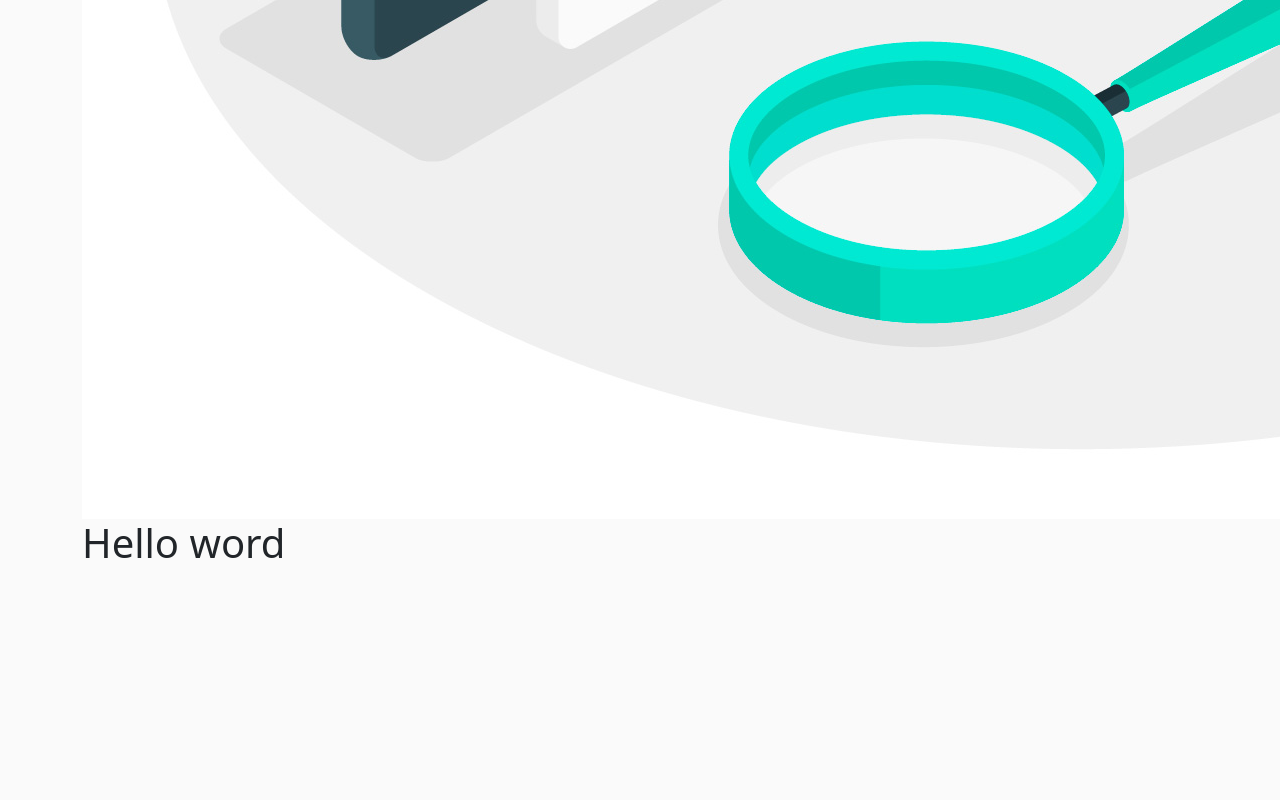
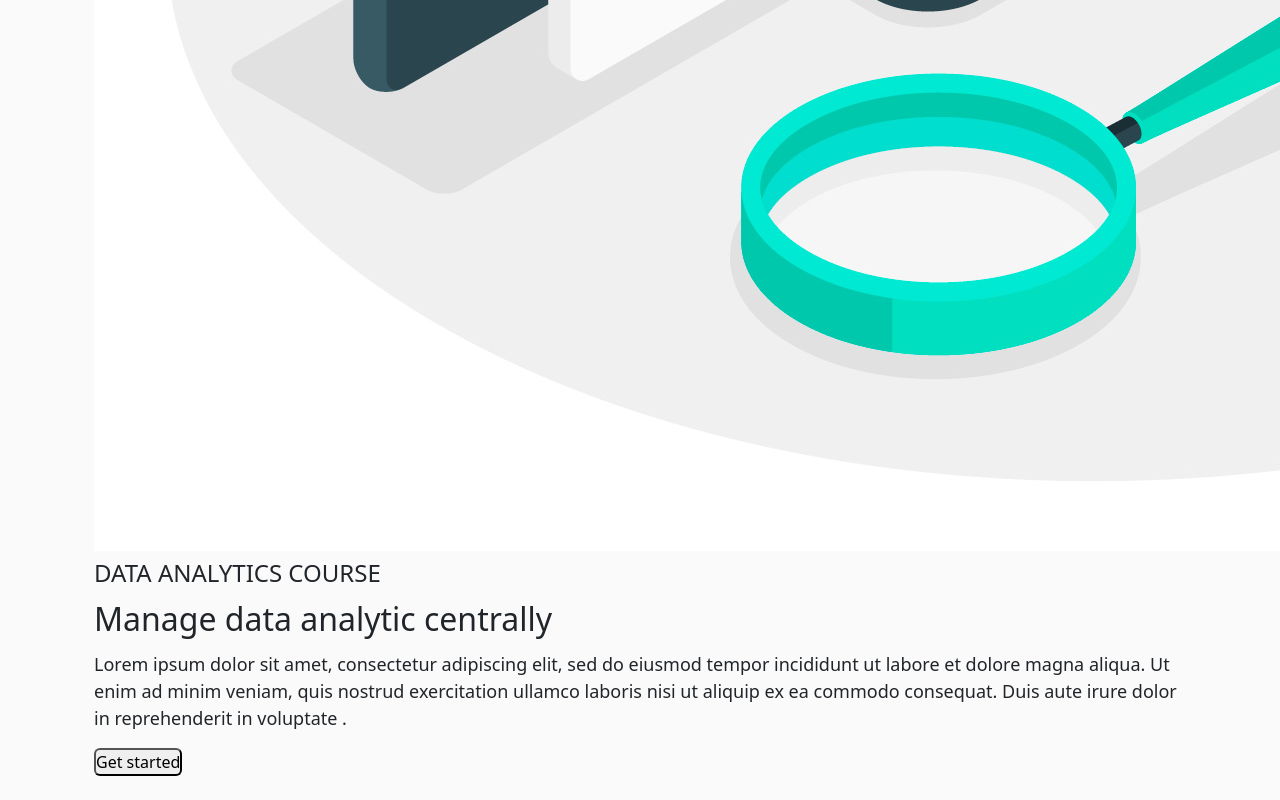
Before and after one commit to tarikbouari/Tailwind-App, a React (Create React App) app: page / in a window 1280 px wide. Shown: the part 3450-4250 px from the top of the page. Before the commit the page ends 4025 px from the top, so only its background shows below. Built offline with nearby package versions, Linux system fonts and the light colour scheme.

Commit message:
Update Analytic section

```diff
--- a/src/components/Analytics.js
+++ b/src/components/Analytics.js
@@ -3,10 +3,17 @@ import scree from '../images/data.jpg'
 
 const Analytic = () => {
     return (
-        <div className="container grid grid-cols-2">
-            <img src={scree} alt="analytic screen" className="" />
-            <div>
-                <h1> Hello word</h1>
+        <div className="container grid md:grid-cols-2 p-4">
+            <img src={scree}  className=" md:w-[400px] w-[350px] mx-auto py-2 " alt="analytic screen"  />
+            <div className="md:flex flex-col justify-center">
+                <h4 className=" text-[#00df9a] " > DATA ANALYTICS COURSE </h4>
+                <h2 className="text-2xl md:text-4xl sm:text-3xl  capitalize py-1 font-bold "> Manage data analytic centrally</h2>
+                <p> Lorem ipsum dolor sit amet, consectetur adipiscing elit, sed do eiusmod tempor incididunt ut labore et dolore magna aliqua. Ut enim ad minim veniam,
+                     quis nostrud exercitation
+                    ullamco laboris nisi ut aliquip ex ea commodo consequat.
+                    Duis aute irure dolor in reprehenderit in voluptate .
+                </p>
+                <button className=" p-[0.7rem] rounded bg-[#00df9a] text-black md:self-start " >Get started </button>
             </div>
         </div>
     )
```
